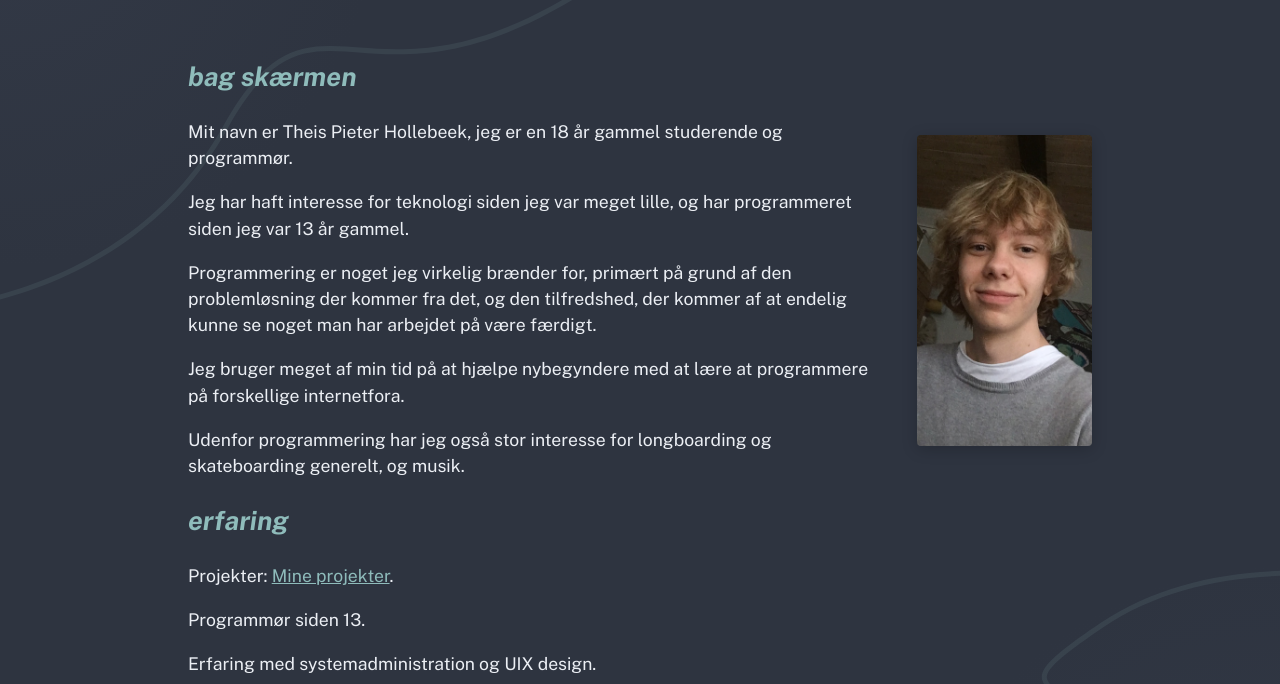
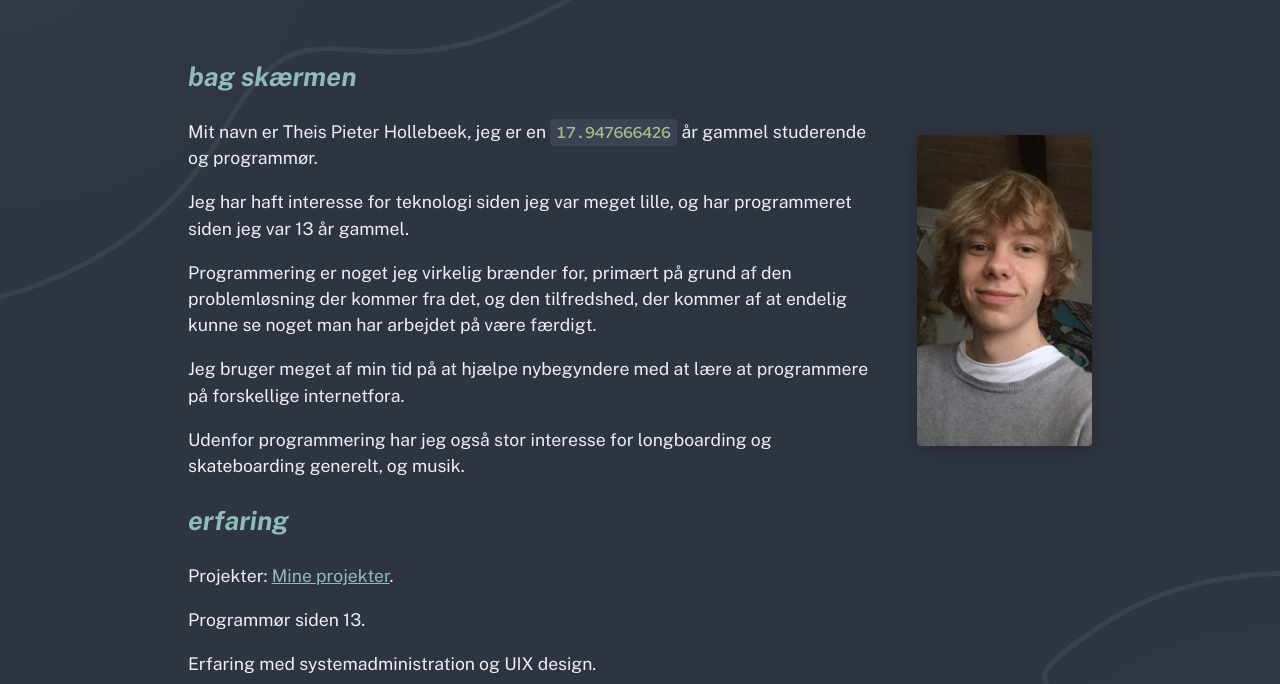
Before and after one commit to camper0008/tphollebeek, an Eleventy site: page src/layout/index.njk in a window 1280 px wide. Shown: the part 116-800 px from the top of the page. Built offline with nearby package versions, Linux system fonts and the light colour scheme; Eleventy itself is replaced by a stand-in of ours; files that its build step writes are made by us from their sources.

Commit message:
dynamic age counter

```diff
--- /dev/null
+++ b/src/js/age.js
@@ -0,0 +1,14 @@
+const age = () => {
+    const birthday = Date.UTC(2004, 4, 18);
+    let ageInMilliseconds = Date.now() - birthday;
+    let ageInYears = (ageInMilliseconds / (1000 * 60 * 60 * 24 * 365.25)).toFixed(9);
+
+    return ageInYears;
+}
+
+const element = document.querySelector("#age");
+const updateAge = () => {
+    element.textContent = age();
+};
+
+setInterval(updateAge, 1);
--- a/src/layout/index.njk
+++ b/src/layout/index.njk
@@ -10,7 +10,7 @@ layout: 'base.njk'
             <div id="me"><img src="/images/me.png" width="175" height="311.267"
                     alt="billede af Theis Pieter, som smiler">
             </div>
-            <p>Mit navn er Theis Pieter Hollebeek, jeg er en 18 år gammel studerende og programmør.</p>
+            <p>Mit navn er Theis Pieter Hollebeek, jeg er en <span id="age">{{ _ | age }}</span> år gammel studerende og programmør.</p>
             <p>Jeg har haft interesse for teknologi siden jeg var meget lille, og har programmeret siden jeg var 13
                 år
                 gammel.</p>
@@ -41,4 +41,5 @@ layout: 'base.njk'
             <p>Denne side kan findes på <a href="https://tpho.dk">tpho.dk</a> og <a href="https://tphollebeek.dk">tphollebeek.dk</a>.
         </div>
     </section>
+    <script src="/js/age.js"></script>
 </main>
--- /dev/null
+++ b/src/scss/components/_age.scss
@@ -0,0 +1,9 @@
+#age {
+    padding: 0.2rem 0.4rem;
+    background-color: #3b4252;
+    color: #A3BE8C;
+	font-family: "Red Hat Mono", monospace;
+    font-weight: 500;
+    font-size: 0.9em;
+    border-radius: 0.2rem;
+}
--- a/src/scss/style.scss
+++ b/src/scss/style.scss
@@ -5,6 +5,7 @@
 @import 'components/project-list';
 @import 'components/article';
 @import 'components/me';
+@import 'components/age';
 @import 'media';
 
 body {
```
Also changed, not shown: .eleventy.js, src/layout/projects.njk (line endings or trailing spaces).
